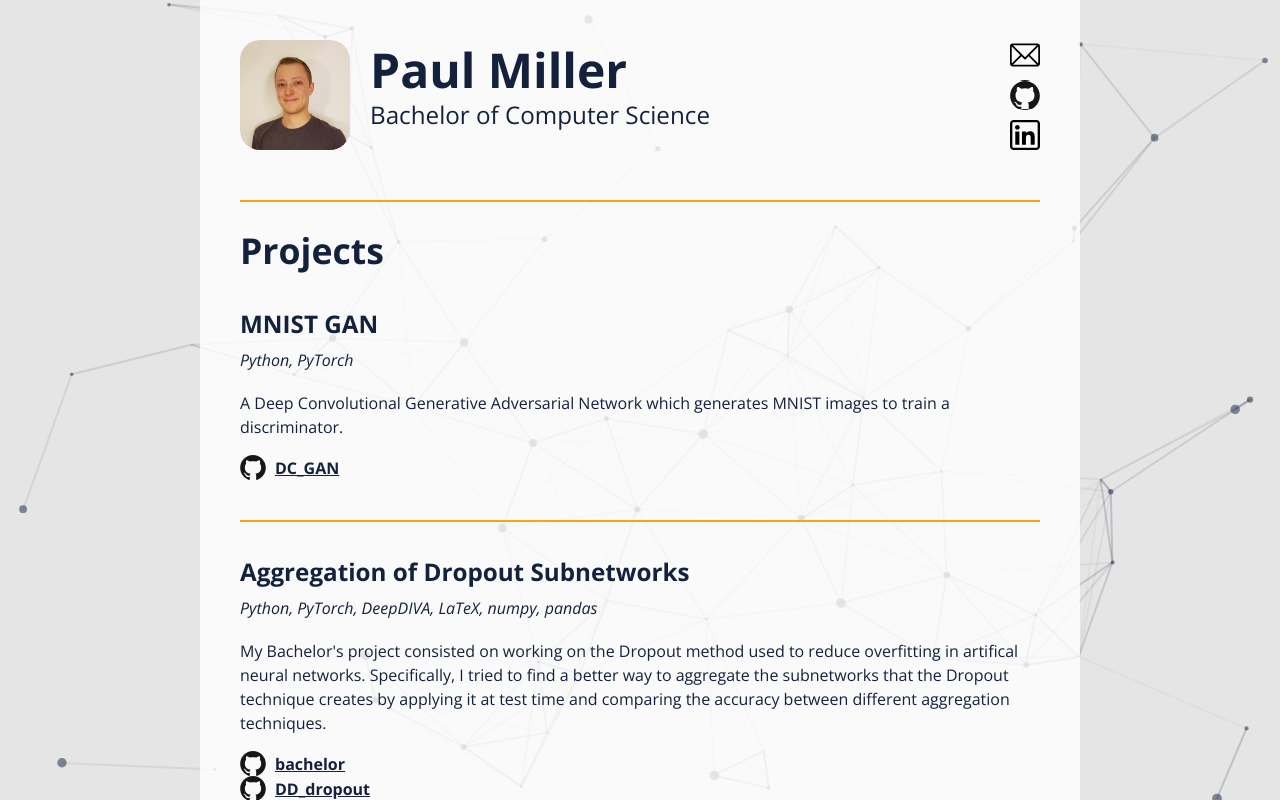
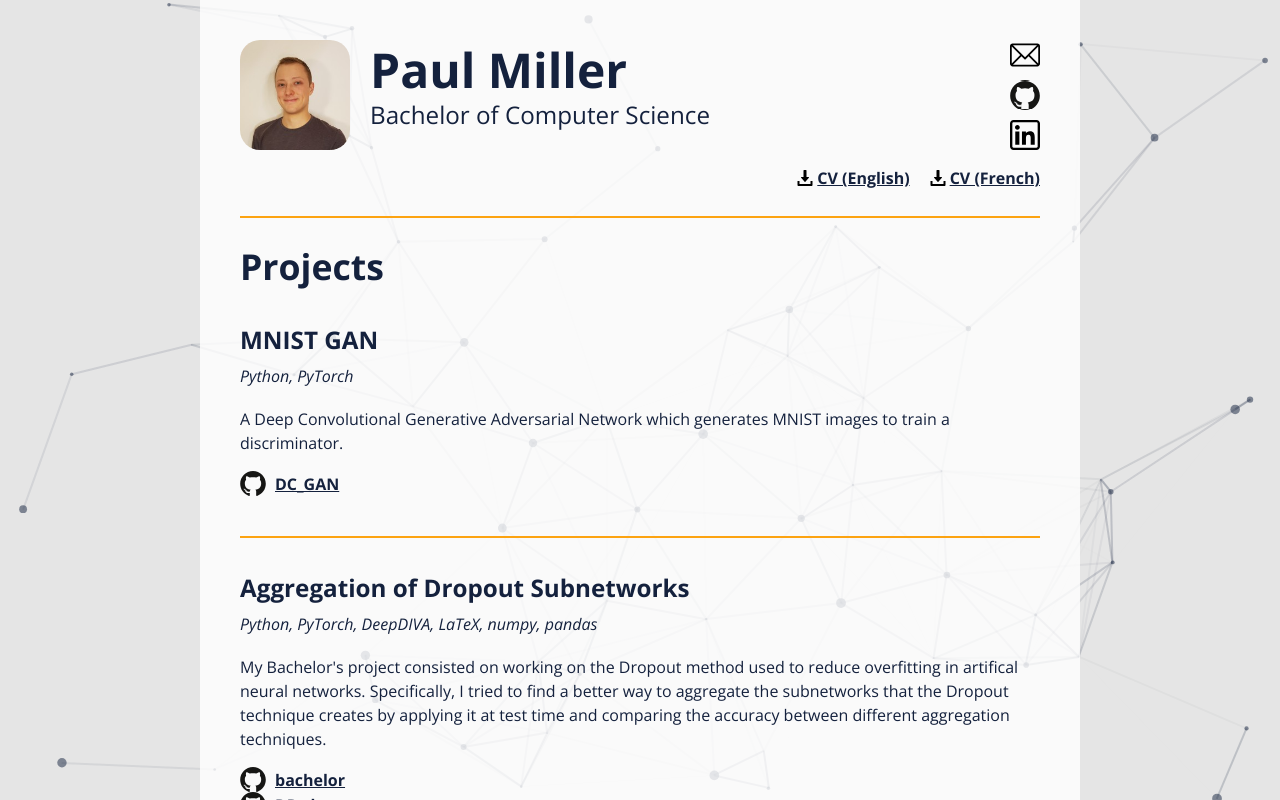
Before and after one commit to Meuss/paul-miller, a website: page index.html in a window 1280 px wide. Shown: the top 800 px of the page. Drawn offline with nearby package versions, Linux system fonts and the light colour scheme.

Commit message:
added CVs

```diff
--- a/index.html
+++ b/index.html
@@ -40,6 +40,10 @@
         <a href="https://github.com/paulbmiller" target="_blank" class="github"></a>
         <a href="https://www.linkedin.com/in/paul-miller-aa7951183/" target="_blank" class="linkedin"></a>
       </div>
+    </div>
+    <div class="cvs">
+      <a href="/cv_english.pdf" download>CV (English)</a>
+      <a href="/cv_french.pdf" download>CV (French)</a>
     </div>
     <main>
       <h2>Projects</h2>
--- a/style.scss
+++ b/style.scss
@@ -126,8 +126,7 @@ body {
 // =====================================================
 .profile {
   display: flex;
-  border-bottom: 2px solid $orange;
-  padding-bottom: 50px;
+  padding-bottom: 20px;
   user-select: none;
   img {
     width: 110px;
@@ -187,7 +186,34 @@ body {
     }
   }
 }
-
+// =====================================================
+// CV
+// =====================================================
+.cvs {
+  border-bottom: 2px solid $orange;
+  padding-bottom: 30px;
+  display: flex;
+  justify-content: flex-end;
+  a {
+    margin-left: 20px;
+    padding-left: 20px;
+    background-image: url('download.svg');
+    background-size: contain;
+    background-repeat: no-repeat;
+    color: $blue;
+    font-weight: bold;
+    transition: color 0.2s ease;
+    &:hover {
+      color: $orange;
+    }
+    &:first-of-type {
+      margin-left: 0;
+    }
+  }
+  @media (max-width: 515px) {
+    justify-content: center;
+  }
+}
 // =====================================================
 // Projects
 // =====================================================
@@ -214,8 +240,9 @@ body {
     background-repeat: no-repeat;
     color: $blue;
     font-weight: bold;
+    transition: color 0.2s ease;
     &:hover {
-      text-decoration: none;
+      color: $orange;
     }
   }
 }
```
Also changed, not shown: download.svg (added), style.css, 2 other files.
